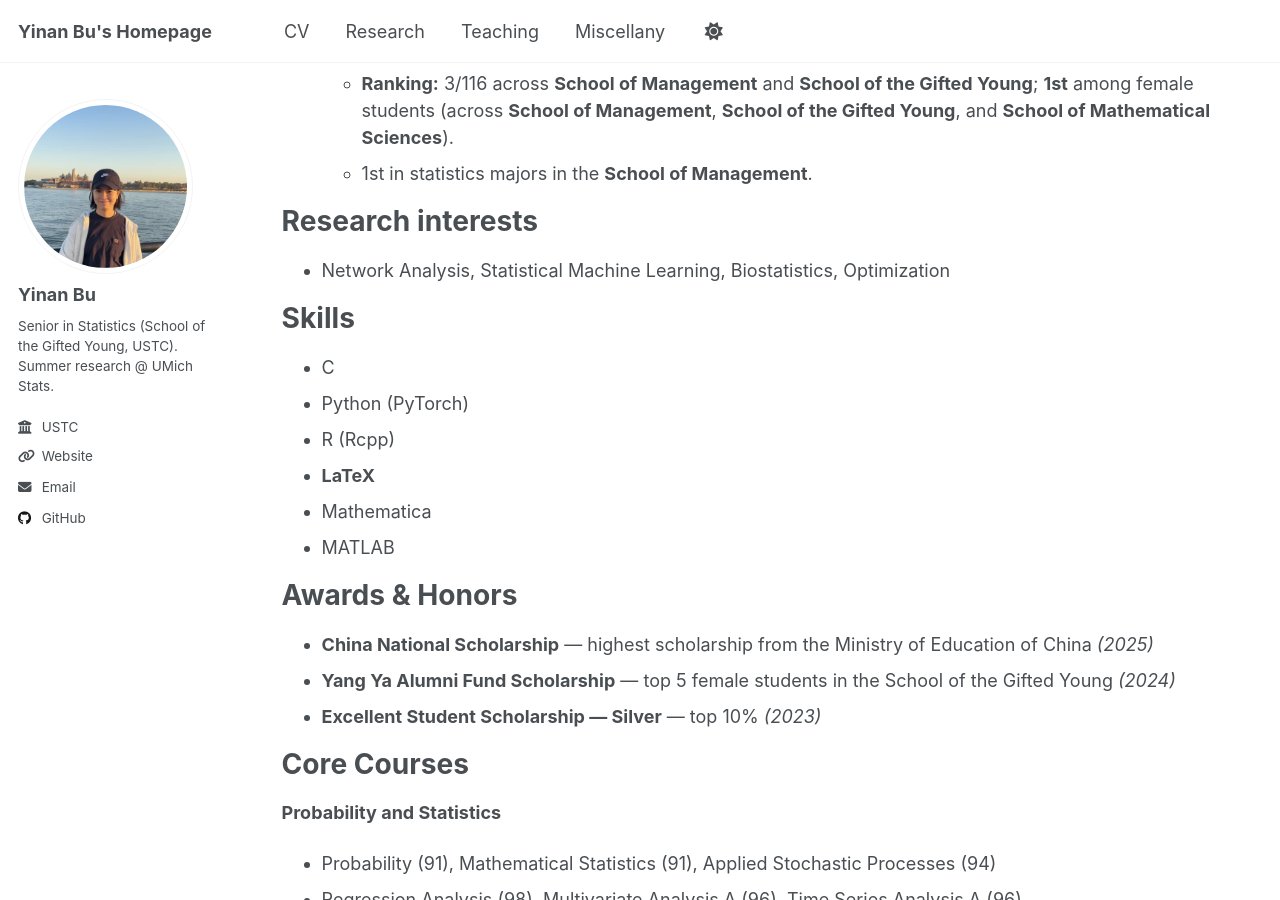
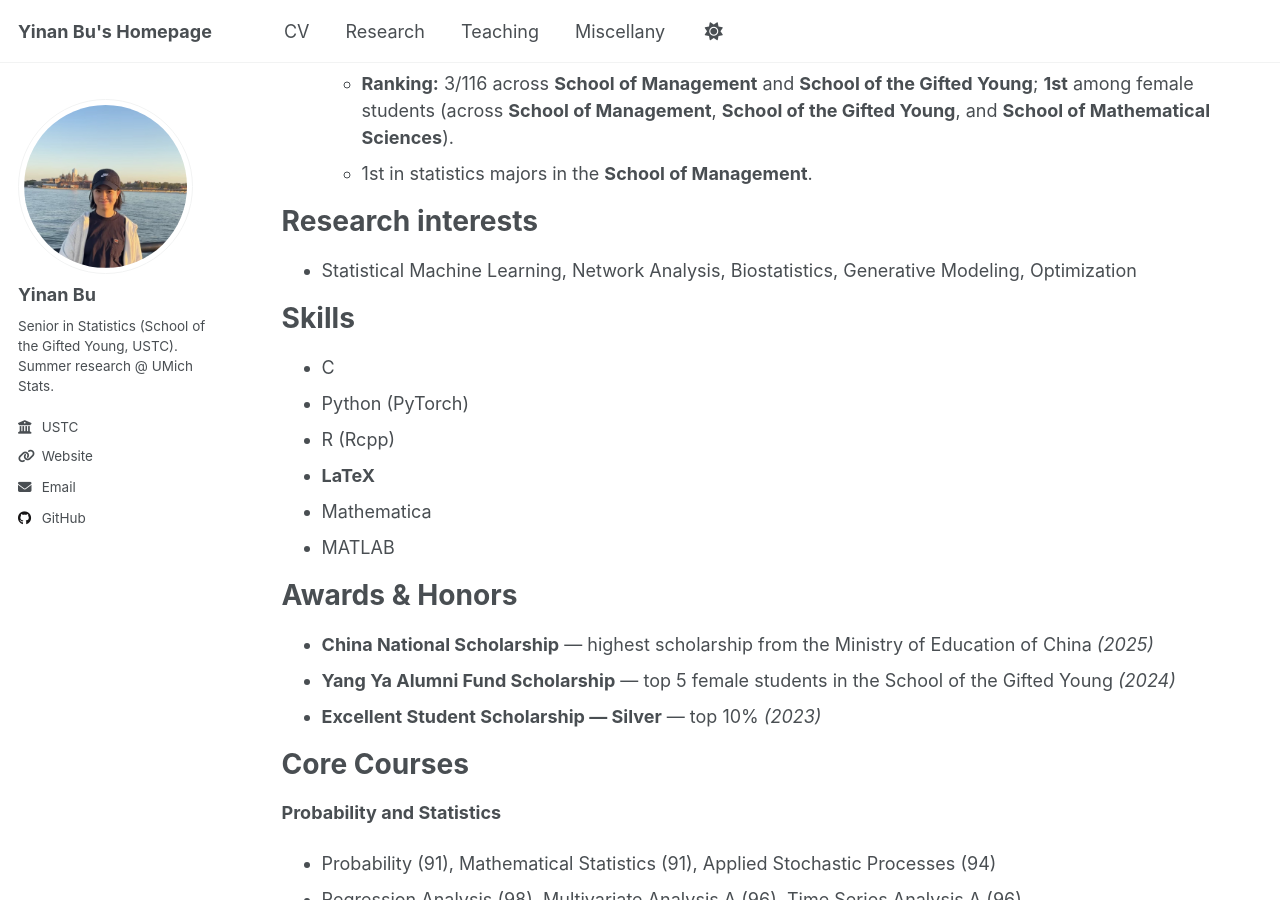
Before and after one commit to yinanbu/yinanbu.github.io, a Jekyll site: the page built from _pages/cv.md, in a window 1280 px wide and 900 px high, scrolled down 303 px. Built offline with Jekyll 4.4.1, drawn with Linux system fonts in a browser that asks for light colours; a script that is not in the unit is left out.

Commit message:
Update cv.md

```diff
--- a/_pages/cv.md
+++ b/_pages/cv.md
@@ -21,7 +21,7 @@ Education
 
 Research interests
 ======
-* Network Analysis, Statistical Machine Learning, Biostatistics, Optimization
+* Statistical Machine Learning, Network Analysis, Biostatistics, Generative Modeling, Optimization
 
 Skills
 ======
```
